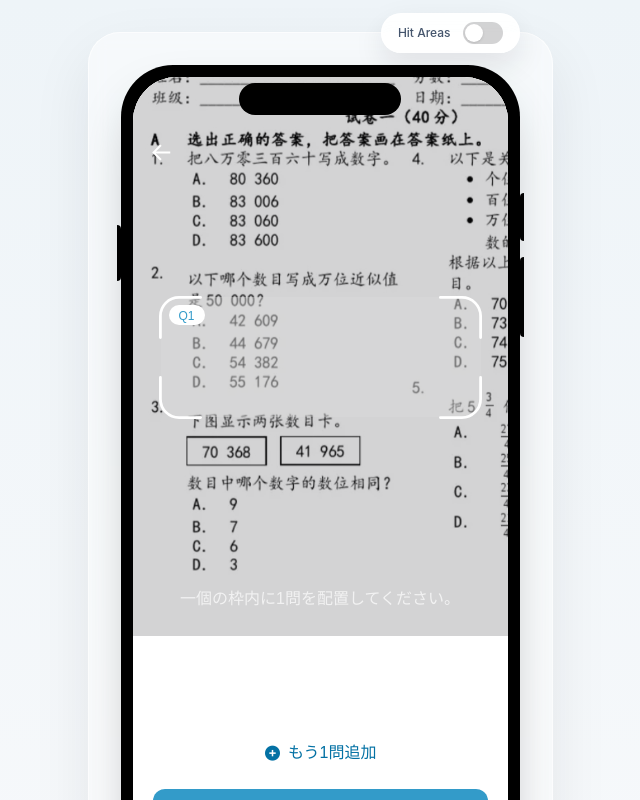
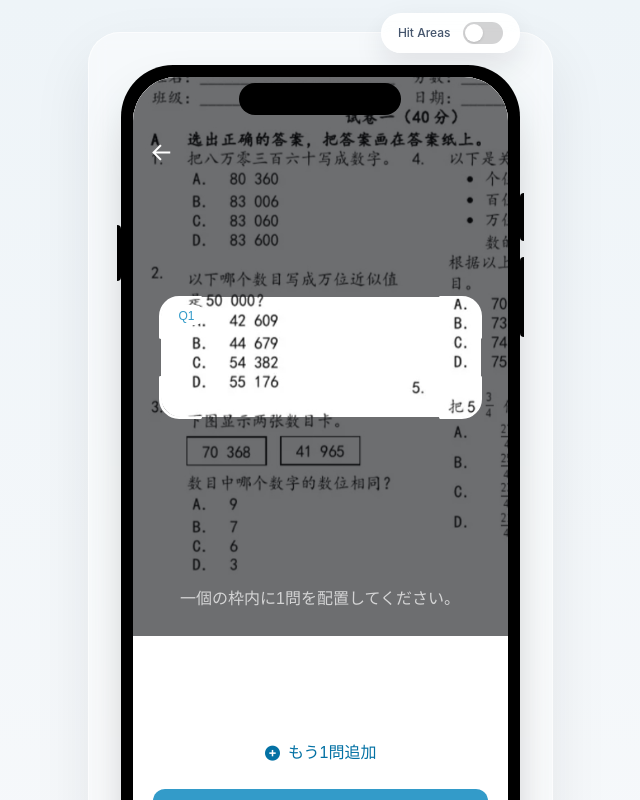
Before and after one commit to yiiwii/suunabi-camera-review-handoff, a React (Vite) app: page / in a window 1280 px wide. Shown: the top 800 px of the page, without its empty margins (320-960 px from the left). Built offline with nearby package versions, Linux system fonts and the light colour scheme.

Commit message:
Add cutout overlay for camera review

```diff
--- a/src/components/CameraReviewScreen.tsx
+++ b/src/components/CameraReviewScreen.tsx
@@ -120,6 +120,43 @@ function createNextRegion(regions: Region[]): Region | null {
   return resolved ? { ...resolved, id: candidate.id } : null;
 }
 
+function roundedRectPath(x: number, y: number, width: number, height: number, radius: number) {
+  const r = Math.max(0, Math.min(radius, width / 2, height / 2));
+  return [
+    `M ${x + r} ${y}`,
+    `H ${x + width - r}`,
+    `A ${r} ${r} 0 0 1 ${x + width} ${y + r}`,
+    `V ${y + height - r}`,
+    `A ${r} ${r} 0 0 1 ${x + width - r} ${y + height}`,
+    `H ${x + r}`,
+    `A ${r} ${r} 0 0 1 ${x} ${y + height - r}`,
+    `V ${y + r}`,
+    `A ${r} ${r} 0 0 1 ${x + r} ${y}`,
+    'Z',
+  ].join(' ');
+}
+
+function buildCutoutPath(regions: Region[]) {
+  const paths = [`M 0 0 H ${CAMERA_W} V ${CAMERA_H} H 0 Z`];
+  for (const region of regions) {
+    paths.push(roundedRectPath(region.left, region.top, region.width, region.height, 20));
+  }
+  return paths.join(' ');
+}
+
+function CutoutOverlay({ regions }: { regions: Region[] }) {
+  return (
+    <svg
+      aria-hidden="true"
+      className="absolute inset-0 h-full w-full pointer-events-none"
+      viewBox={`0 0 ${CAMERA_W} ${CAMERA_H}`}
+      preserveAspectRatio="none"
+    >
+      <path d={buildCutoutPath(regions)} fill="rgba(13,14,18,0.6)" fillRule="evenodd" />
+    </svg>
+  );
+}
+
 function CornerStroke({ color, style }: { color: string; style: React.CSSProperties }) {
   return (
     <svg
@@ -220,8 +257,6 @@ function QuestionRegion({
         transition: active ? 'none' : snapping ? 'left 120ms ease-out, top 120ms ease-out' : 'none',
       }}
     >
-      <div className="absolute inset-0 rounded-[20px]" style={{ background: 'rgba(217,217,217,0.45)' }} />
-
       <div
         className="absolute rounded-[16px]"
         style={{ left: '50%', width: dragWidth, height: dragHeight, top: dragTop, cursor: 'grab', transform: 'translateX(-50%)' }}
@@ -431,7 +466,7 @@ export function CameraReviewScreen({ showHitAreas }: { showHitAreas: boolean })
           className="absolute inset-0 h-full w-full object-cover"
           style={{ objectPosition: 'center center' }}
         />
-        <div className="absolute inset-0" style={{ background: 'rgba(13,14,18,0.18)' }} />
+        <CutoutOverlay regions={regions} />
 
         {regions.map((r, i) => (
           <QuestionRegion
```
